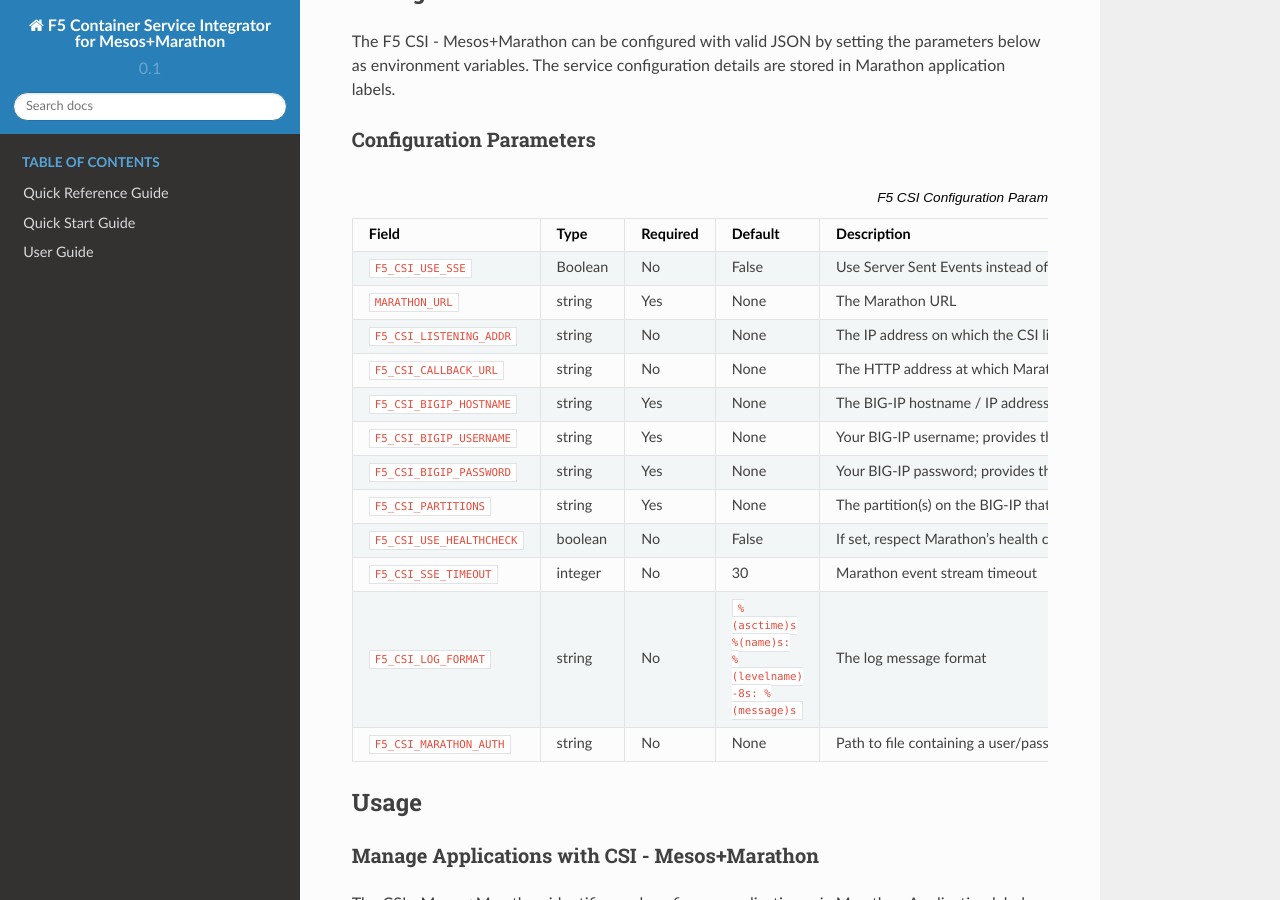
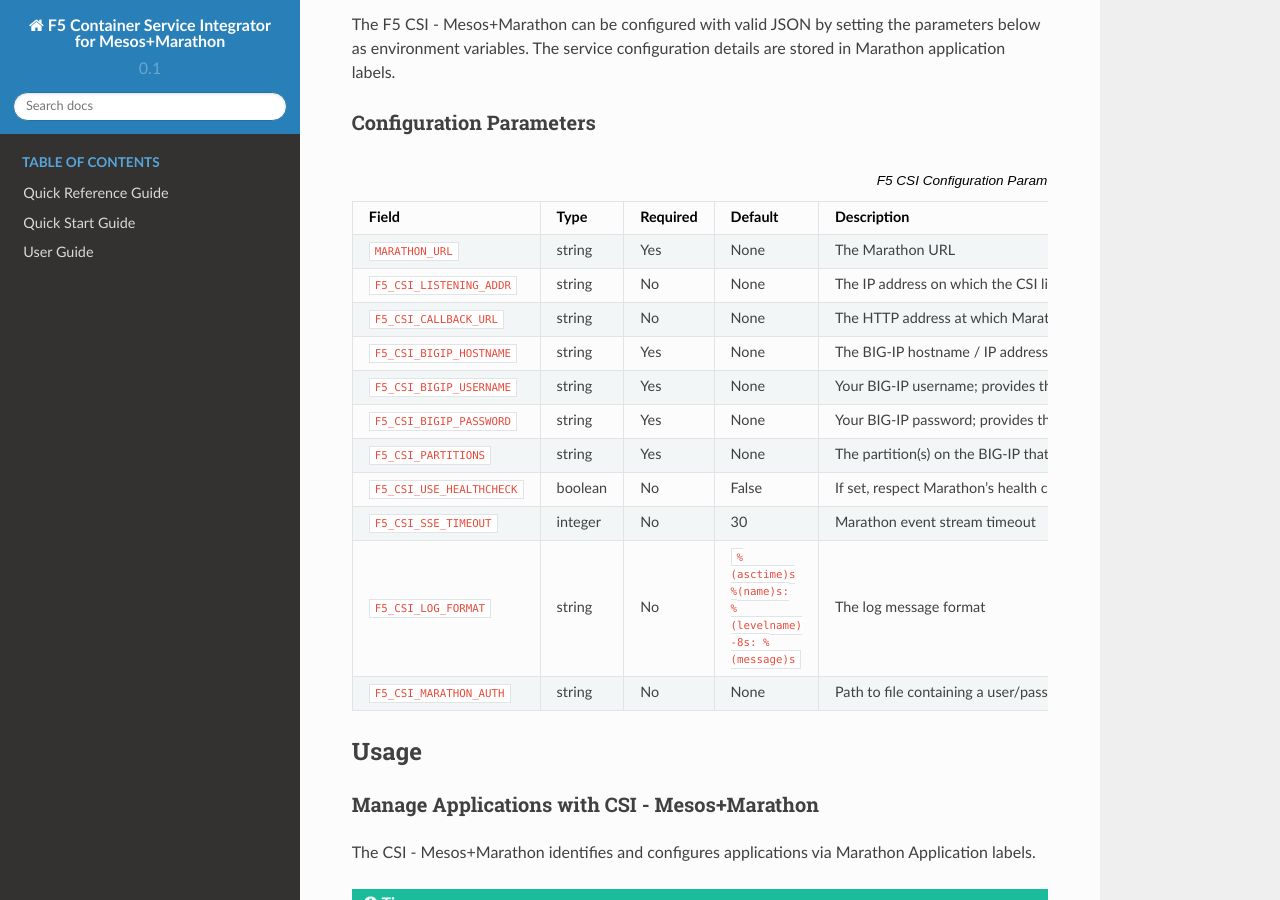
Before and after one commit to F5Networks/marathon-bigip-ctlr, a Sphinx documentation site: the page built from docs/includes/f5-csi_m/topic_csi-controller-mesos.rst, in a window 1280 px wide and 900 px high, scrolled down 2994 px. Built offline with Sphinx 7.4.7 and the Read the Docs theme 2.0.0, drawn with Linux system fonts in a browser that asks for light colours; pages that are not in the unit, such as notebooks, are missing from menus; some of the changed text lies outside the part shown.

Commit message:
Fixes #82 Remove references to unused environment variable: F5_CSI_USE_SSE
Problem: All references to sse were not removed. Remove environment
variable correlate.

Solution: Remove references to F5_CSI_USE_SSE

```diff
--- a/DEVEL.rst
+++ b/DEVEL.rst
@@ -144,7 +144,6 @@
             }
           },
           "env": {
-            "F5_CSI_USE_SSE": "True",
             "MARATHON_URL": "http://10.141.141.10:8080",
             "F5_CSI_PARTITIONS": "[mesos_1, mesos_test]",
             "F5_CSI_BIGIP_HOSTNAME": "10.128.1.145",
--- a/docs/includes/f5-csi_m/ref_csim-params-codeblock.rst
+++ b/docs/includes/f5-csi_m/ref_csim-params-codeblock.rst
@@ -1,7 +1,5 @@
 .. code-block:: console
 
-    sse                 Use Server Sent Events instead of HTTP Callbacks [env
-                        var: F5_CSI_USE_SSE] (default: False)
     -h, --help          show this help message and exit
     --longhelp          Print out configuration details (default: False)
     --marathon MARATHON [MARATHON ...], -m MARATHON [MARATHON ...]
--- a/docs/includes/f5-csi_m/ref_csim-table-configuration-params.rst
+++ b/docs/includes/f5-csi_m/ref_csim-table-configuration-params.rst
@@ -7,12 +7,6 @@
       - Default
       - Description
       - Allowed Values
-    * - ``F5_CSI_USE_SSE``
-      - Boolean
-      - No
-      - False
-      - Use Server Sent Events instead of HTTP Callbacks
-      - True, False
     * - ``MARATHON_URL``
       - string
       - Yes
--- a/docs/includes/f5-csi_m/topic_csi-controller-mesos.rst
+++ b/docs/includes/f5-csi_m/topic_csi-controller-mesos.rst
@@ -77,7 +77,6 @@
             }
           },
           "env": {
-            "F5_CSI_USE_SSE": "true",
             "MARATHON_URL": "<marathon_url>:8080",
             "F5_CSI_PARTITIONS": "<bigip_partition_for_mesos_apps>",
             "F5_CSI_BIGIP_HOSTNAME": "<bigip_admin_console>",
--- a/f5-marathon-lb-env.json
+++ b/f5-marathon-lb-env.json
@@ -12,7 +12,6 @@
     }
   },
   "env": {
-    "F5_CSI_USE_SSE": "True",
     "MARATHON_URL": "http://10.141.141.10:8080",
     "F5_CSI_PARTITIONS": "[mesos]",
     "F5_CSI_BIGIP_HOSTNAME": "10.128.1.145",
```
Also changed, not shown: 1 other file.
